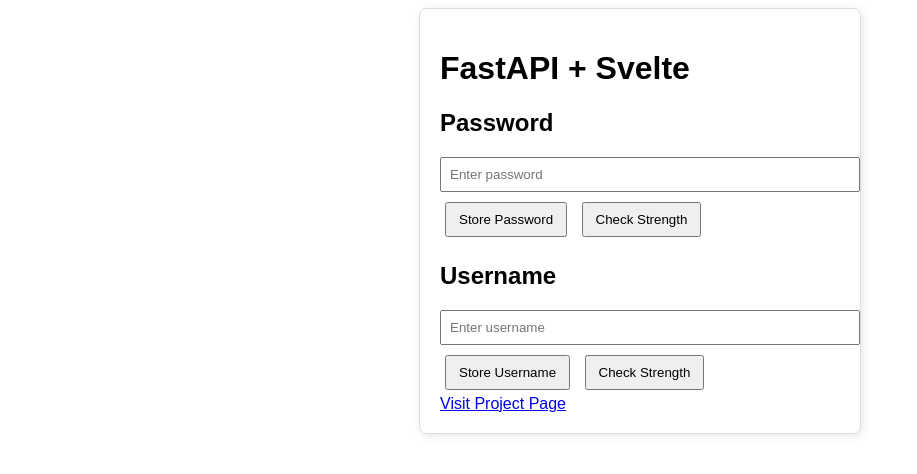
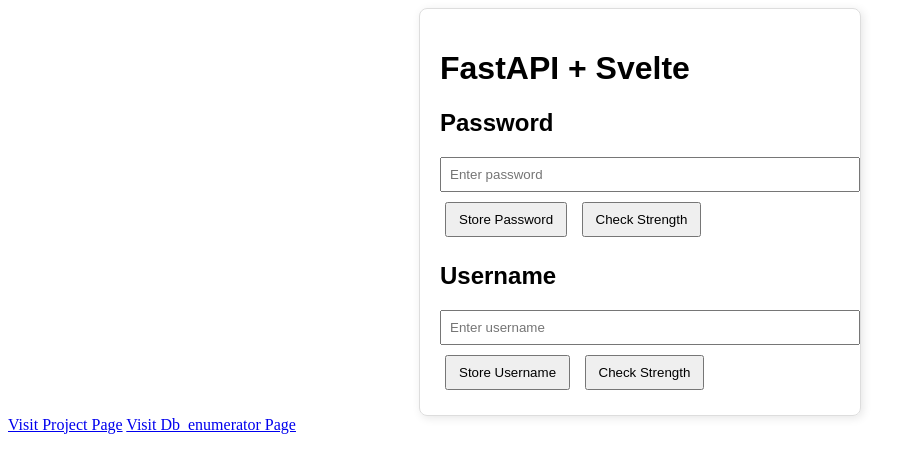
Before and after one commit to anthonyV52/TRACE, a SvelteKit app: page / in a window 1280 px wide. Shown: the top 474 px of the page, without its empty margins (0-917 px from the left). Built offline with nearby package versions, Linux system fonts and the light colour scheme.

Commit message:
db enumerator stuff

```diff
--- a/src/routes/+page.svelte
+++ b/src/routes/+page.svelte
@@ -66,7 +66,6 @@
         <p>Password Strength: {passwordStrength}/5</p>
       {/if}
     </div>
-
     <div>
       <h2>Username</h2>
       <input type="text" bind:value={username} placeholder="Enter username" />
@@ -80,10 +79,12 @@
     {#if message}
       <p>{message}</p>
     {/if}
-    <div>
-      <a href="/project">Visit Project Page</a>
-    </div>
   </main>
+
+  <div>
+    <a href="/project">Visit Project Page</a>
+    <a href="/database">Visit Db_enumerator Page</a>
+  </div>
 
   <style>
     main {
```
Also changed, not shown: src/routes/database/+page.svelte (added).
